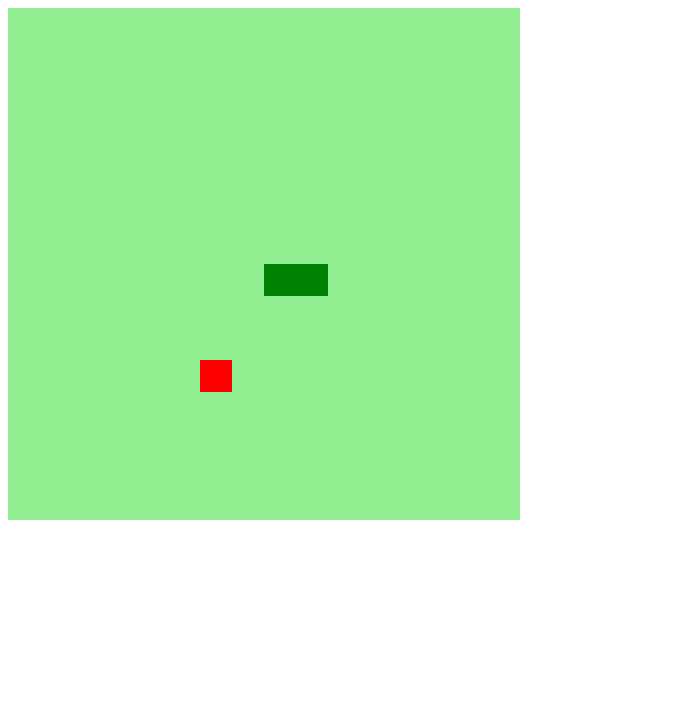
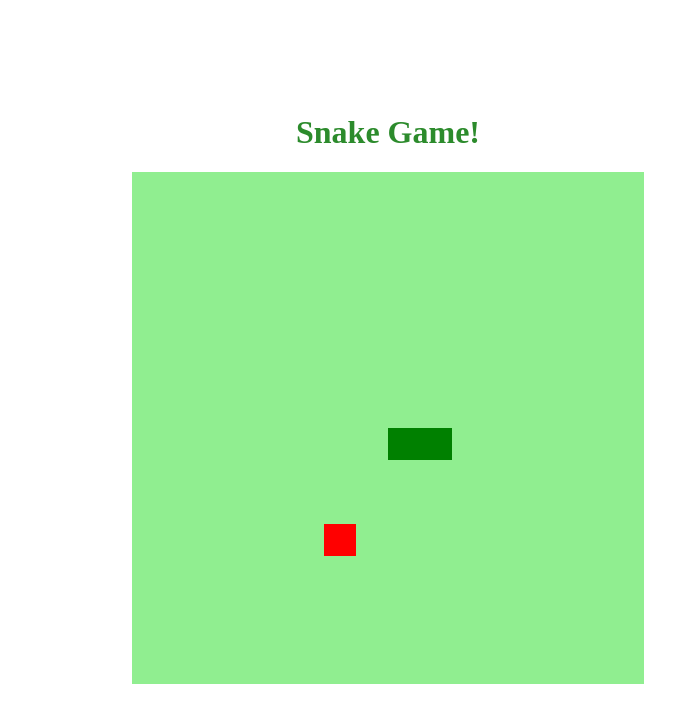
Before and after one commit to mariaelisagmt/game-snake, a plain HTML site: page index.html in a window 1280 px wide. Shown: the whole page, without its empty margins (0-699 px from the left). Drawn offline with Linux system fonts and the light colour scheme.

Commit message:
Estilizando página inicial do jogo

```diff
--- a/index.html
+++ b/index.html
@@ -10,6 +10,7 @@
     <title>Snake Game</title>
 </head>
 <body>
+    <h1>Snake Game!</h1>
     <canvas id="snake" width="512" height="512"></canvas>
 
 </body>
--- a/style.css
+++ b/style.css
@@ -0,0 +1,12 @@
+body {
+    height: 95vh;
+    width: 95vh;
+
+    display: flex;
+    justify-content: center;
+    align-items: center;
+    flex-direction: column;
+
+    color: rgb(44, 139, 44);
+
+}
```
